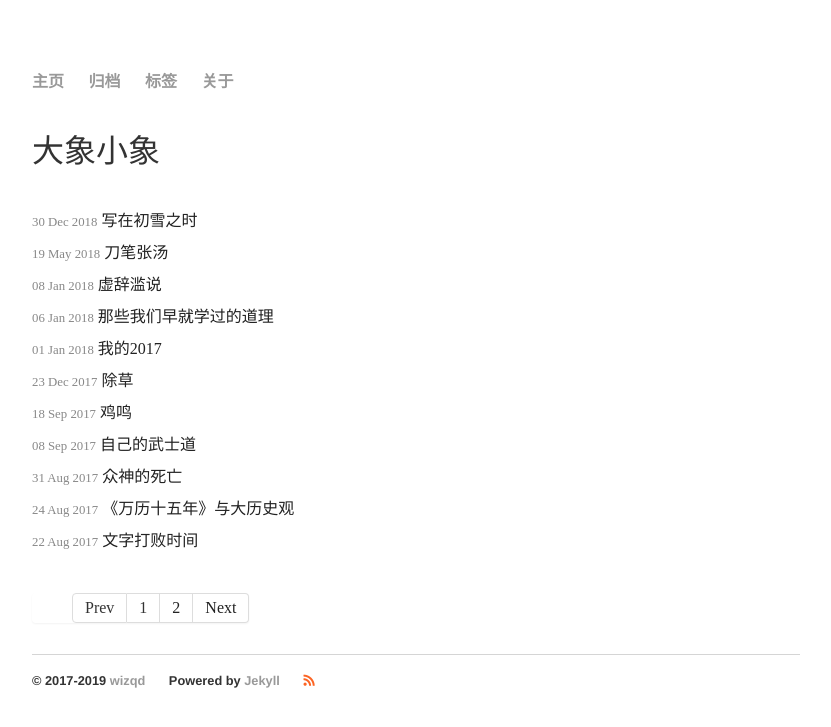
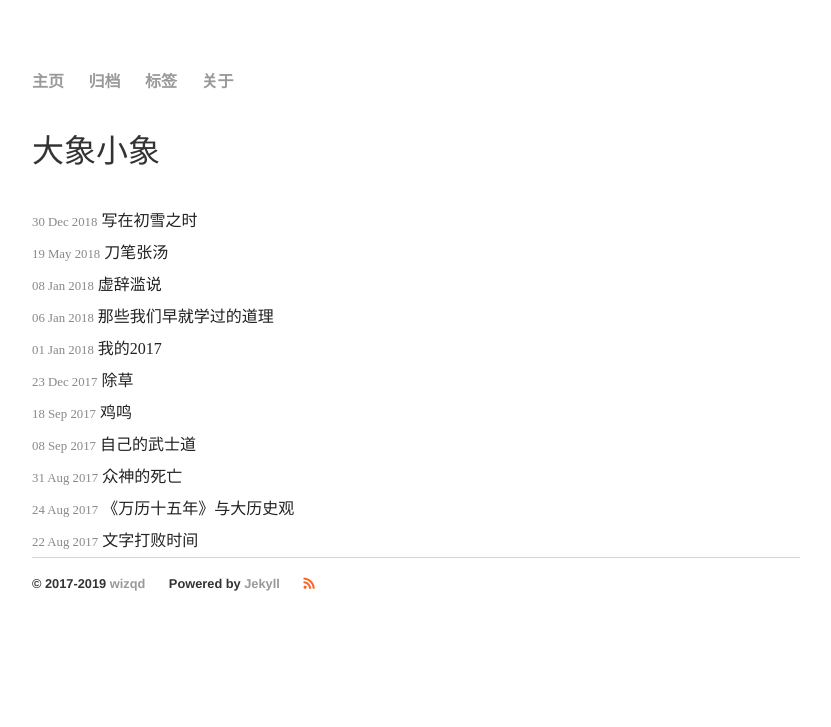
Before and after one commit to chqid/chqid.blog.io, a Jekyll site: the page built from index.html, in a window 1280 px wide. Shown: the top 727 px of the page, without its empty margins (224-1055 px from the left). Built offline with Jekyll 4.4.1, drawn with Linux system fonts in a browser that asks for light colours; nearby versions of some CDN libraries; the list of posts is cut into pages by our own code.

Commit message:
delete useless pagination code

```diff
--- a/assets/css/main.css
+++ b/assets/css/main.css
@@ -144,78 +144,6 @@ blockquote::after {
     color: #888;
 }
 
-/*------pagination-style-----*/
-
-.pagination {
-    margin: 20px 0;
-}
-.pagination ul {
-display: inline-block;
-*display: inline;
-/* IE7 inline-block hack */
-
-*zoom: 1;
-margin-left: 0;
-margin-bottom: 0;
--webkit-border-radius: 4px;
--moz-border-radius: 4px;
-border-radius: 4px;
--webkit-box-shadow: 0 1px 2px rgba(0, 0, 0, 0.05);
--moz-box-shadow: 0 1px 2px rgba(0, 0, 0, 0.05);
-box-shadow: 0 1px 2px rgba(0, 0, 0, 0.05);
-}
-.pagination ul > li {
-display: inline;
-}
-.pagination ul > li > a,
-.pagination ul > li > span {
-float: left;
-padding: 4px 12px;
-line-height: 20px;
-text-decoration: none;
-background-color: #ffffff;
-border: 1px solid #dddddd;
-border-left-width: 0;
-}
-.pagination ul > li > a:hover,
-.pagination ul > li > a:focus,
-.pagination ul > .active > a,
-.pagination ul > .active > span {
-background-color: #f5f5f5;
-}
-.pagination ul > .active > a,
-.pagination ul > .active > span {
-color: #999999;
-cursor: default;
-}
-.pagination ul > .disabled > span,
-.pagination ul > .disabled > a,
-.pagination ul > .disabled > a:hover,
-.pagination ul > .disabled > a:focus {
-color: #999999;
-background-color: transparent;
-cursor: default;
-}
-.pagination ul > li:first-child > a,
-.pagination ul > li:first-child > span {
-border-left-width: 1px;
--webkit-border-top-left-radius: 4px;
--moz-border-radius-topleft: 4px;
-border-top-left-radius: 4px;
--webkit-border-bottom-left-radius: 4px;
--moz-border-radius-bottomleft: 4px;
-border-bottom-left-radius: 4px;
-}
-.pagination ul > li:last-child > a,
-.pagination ul > li:last-child > span {
--webkit-border-top-right-radius: 4px;
--moz-border-radius-topright: 4px;
-border-top-right-radius: 4px;
--webkit-border-bottom-right-radius: 4px;
--moz-border-radius-bottomright: 4px;
-border-bottom-right-radius: 4px;
-}
-
 /*------MathJax-style-----*/
 .MathJax_Display {
     font-size: 20px;
--- a/index.html
+++ b/index.html
@@ -17,40 +17,3 @@ title: 大象小象
     </div>
     {% endfor %}
 </div>
-
-<div class="pagination">
-  <ul>
-    {% if paginator.previous_page %}
-
-      {% if paginator.previous_page == 1 %}
-        <li><a href="/">Prev</a></li>
-      {% else %}
-        <li><a href="/page{{ paginator.previous_page }}">Prev</a></li>
-      {% endif %}
-
-    {% else %}
-      <li><span class="disabled">Prev</span></li>
-    {% endif %}
-
-    {% if paginator.page == 1 %}
-      <li><span class="active">1</span></li>
-    {% else %}
-      <li><a href="/">1</a></li>
-    {% endif %}
-
-    {% for count in (2..paginator.total_pages) %}
-
-      {% if count == paginator.page %}
-        <li><span class="active">{{ count }}</span></li>
-      {% else %}
-        <li><a href="/page{{ count }}">{{ count }}</a></li>
-      {% endif %}
-    {% endfor %}
-
-    {% if paginator.next_page %}
-      <li><a href="/page{{ paginator.next_page }}">Next</a></li>
-    {% else %}
-      <li><span class="disabled">Next</span></li>
-    {% endif %}
-  </ul>
-</div>
```
